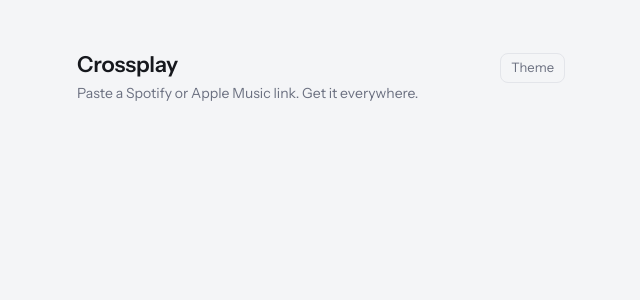
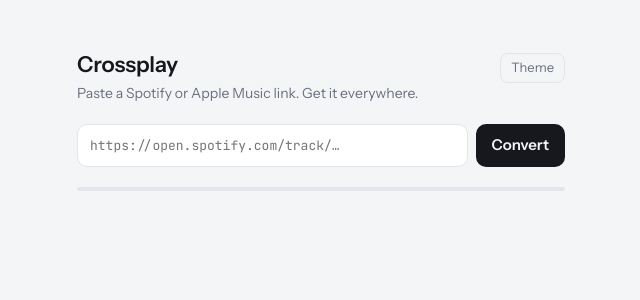
Before and after one commit to sammartinez/crossplay, a React (Vite) app: page / in a window 1280 px wide. Shown: the top 300 px of the page, without its empty margins (319-959 px from the left). Built offline with nearby package versions, Linux system fonts and the light colour scheme.

Commit message:
MR-004: add convert form, result card and ?u= auto-convert
Role: engineer

Co-Authored-By: Claude Opus 5.5 <noreply@anthropic.com>
Claude-Session: https://claude.ai/code/session_01Vz3oW31E7gZutfUHZ5P1ye

```diff
--- a/src/App.tsx
+++ b/src/App.tsx
@@ -1,9 +1,27 @@
+import { useEffect, useRef, useState } from 'react'
+import ConvertForm from './components/ConvertForm'
+import ResultCard from './components/ResultCard'
 import ThemeToggle from './components/ThemeToggle'
-import { APP_NAME, APP_SUBTITLE } from './constants'
+import { APP_NAME, APP_SUBTITLE, SHARE_URL_PARAM, STATUS_BUSY } from './constants'
+import { useConversion } from './hooks/useConversion'
 
 export default function App() {
+  const { status, conversion, message, isError, convert, chooseAlt } = useConversion()
+  const busy = status === STATUS_BUSY
+  const [sharedLink] = useState(
+    () => new URLSearchParams(location.search).get(SHARE_URL_PARAM) ?? undefined,
+  )
+  // StrictMode runs effects twice on mount; the ref keeps it to one conversion.
+  const sharedLinkConverted = useRef(false)
+
+  useEffect(() => {
+    if (!sharedLink || sharedLinkConverted.current) return
+    sharedLinkConverted.current = true
+    convert(sharedLink)
+  }, [sharedLink, convert])
+
   return (
-    <main>
+    <main className={busy ? 'busy' : undefined}>
       <header>
         <div>
           <h1>{APP_NAME}</h1>
@@ -11,7 +29,12 @@ export default function App() {
         </div>
         <ThemeToggle />
       </header>
-      {/* T4 adds the convert form and status line here, and the result card below. */}
+      <ConvertForm busy={busy} initialValue={sharedLink} onConvert={convert} />
+      <div className="fader" aria-hidden />
+      <p className={isError ? 'msg err' : 'msg'} role="status">
+        {message}
+      </p>
+      {conversion && <ResultCard conversion={conversion} onChooseAlt={chooseAlt} />}
     </main>
   )
 }
--- /dev/null
+++ b/src/components/ConvertForm.tsx
@@ -0,0 +1,33 @@
+import { useRef } from 'react'
+import { CONVERT_LABEL, INPUT_LABEL, INPUT_PLACEHOLDER } from '../constants'
+
+type Props = { busy: boolean; initialValue?: string; onConvert(raw: string): void }
+
+export default function ConvertForm({ busy, initialValue, onConvert }: Props) {
+  const inputRef = useRef<HTMLInputElement>(null)
+  const convertInput = () => onConvert(inputRef.current!.value)
+
+  return (
+    <form
+      onSubmit={(e) => {
+        e.preventDefault()
+        convertInput()
+      }}
+    >
+      <input
+        ref={inputRef}
+        type="url"
+        placeholder={INPUT_PLACEHOLDER}
+        aria-label={INPUT_LABEL}
+        defaultValue={initialValue}
+        autoComplete="off"
+        required
+        // The paste event fires before the pasted text is in the input.
+        onPaste={() => setTimeout(convertInput)}
+      />
+      <button className="primary" type="submit" disabled={busy}>
+        {CONVERT_LABEL}
+      </button>
+    </form>
+  )
+}
--- /dev/null
+++ b/src/components/ResultCard.tsx
@@ -0,0 +1,44 @@
+import { ALT_SEPARATOR, PLATFORMS, TAG_EXACT, TAG_SEARCH, WRONG_MATCH_LABEL } from '../constants'
+import type { AppleAlt, Conversion } from '../lib/types'
+
+type Props = { conversion: Conversion; onChooseAlt(alt: AppleAlt): void }
+
+export default function ResultCard({ conversion, onChooseAlt }: Props) {
+  const { title, artist, art, links, exact } = conversion
+  // The first alternate is the current Apple link.
+  const otherAlts = (conversion.alts || []).slice(1)
+
+  return (
+    <section className="card">
+      <div className="track">
+        {art && <img src={art} alt="" />}
+        <div>
+          <div className="title">{title}</div>
+          <div className="artist">{artist}</div>
+        </div>
+      </div>
+      <ul>
+        {PLATFORMS.map(({ key, name }) => (
+          <li key={key}>
+            <a href={links[key]} target="_blank" rel="noopener">
+              {name}
+            </a>
+            <span className={exact[key] ? 'tag exact' : 'tag'}>
+              {exact[key] ? TAG_EXACT : TAG_SEARCH}
+            </span>
+          </li>
+        ))}
+      </ul>
+      {otherAlts.length > 0 && (
+        <div className="alts">
+          <span>{WRONG_MATCH_LABEL}</span>
+          {otherAlts.map((alt) => (
+            <button key={alt.url} type="button" onClick={() => onChooseAlt(alt)}>
+              {`${alt.title}${ALT_SEPARATOR}${alt.artist}`}
+            </button>
+          ))}
+        </div>
+      )}
+    </section>
+  )
+}
--- a/src/constants.ts
+++ b/src/constants.ts
@@ -89,3 +89,11 @@ export const LOOKING_UP_MESSAGE = 'Looking it up…'
 export const SHORT_LINK_MESSAGE =
   'Couldn’t open that short link. In Spotify, tap Share → Copy link, then paste the full open.spotify.com link.'
 export const NOT_FOUND_MESSAGE = 'Couldn’t find that one. Check the link and try again.'
+
+export const INPUT_PLACEHOLDER = 'https://open.spotify.com/track/…'
+export const INPUT_LABEL = 'Spotify or Apple Music link'
+export const CONVERT_LABEL = 'Convert'
+export const TAG_EXACT = 'EXACT'
+export const TAG_SEARCH = 'SEARCH'
+export const WRONG_MATCH_LABEL = 'Wrong Apple match?'
+export const ALT_SEPARATOR = ' · '
```
